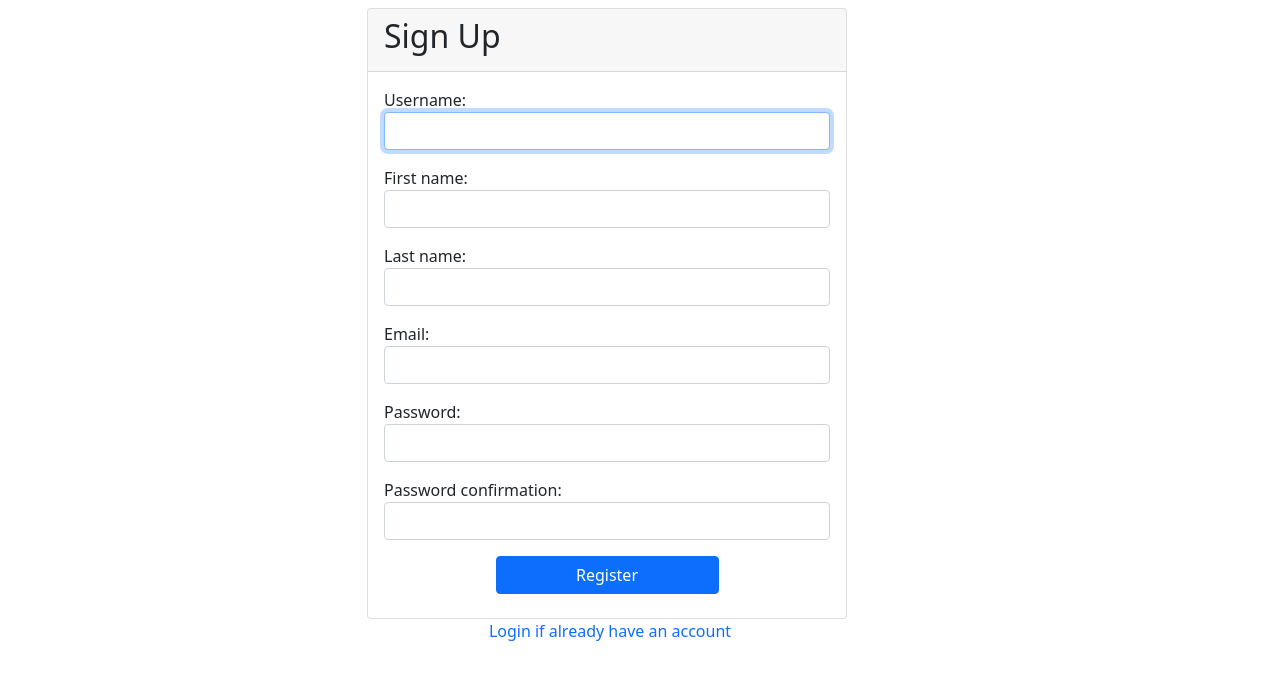
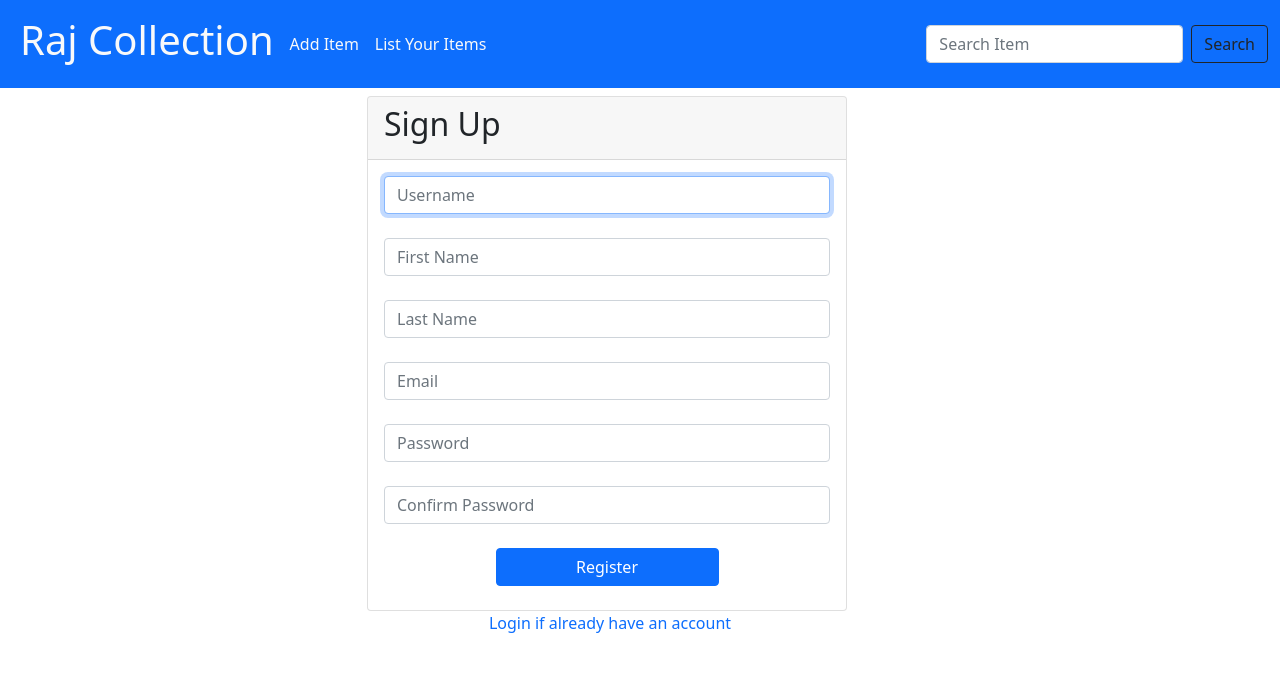
Before and after one commit to ShivPratapRaj/Inventory_Management, a Django app: page /account/register/ in a window 1280 px wide. Shown: the top 680 px of the page. Run offline with Django 3.2, Linux system fonts and the light colour scheme; some libraries are stand-ins or nearby versions.

Commit message:
called navbar in signin and signup page

```diff
--- a/account/forms.py
+++ b/account/forms.py
@@ -4,9 +4,9 @@ from django import forms
 
 
 class SignUpForm(UserCreationForm):
-    email = forms.EmailField(widget=forms.EmailInput(attrs={'class':'form-control'}))
-    first_name = forms.CharField(max_length=100, widget=forms.TextInput(attrs={'class':'form-control'}))
-    last_name = forms.CharField(max_length=100, widget=forms.TextInput(attrs={'class':'form-control'}))
+    email = forms.EmailField(widget=forms.EmailInput(attrs={'class':'form-control','placeholder':'Email'}))
+    first_name = forms.CharField(max_length=100, widget=forms.TextInput(attrs={'class':'form-control','placeholder':'First Name'}))
+    last_name = forms.CharField(max_length=100, widget=forms.TextInput(attrs={'class':'form-control','placeholder':'Last Name'}))
 
     class Meta:
         model = User
@@ -21,3 +21,6 @@ class SignUpForm(UserCreationForm):
         self.fields['username'].widget.attrs['class']='form-control'
         self.fields['password1'].widget.attrs['class']='form-control'
         self.fields['password2'].widget.attrs['class']='form-control'
+        self.fields['username'].widget.attrs['placeholder']='Username'
+        self.fields['password1'].widget.attrs['placeholder']='Password'
+        self.fields['password2'].widget.attrs['placeholder']='Confirm Password'
--- a/account/templates/account/register.html
+++ b/account/templates/account/register.html
@@ -30,8 +30,15 @@
                         <h2>Sign Up</h2>
                     </div>
                     <div class="card-body">
+
                         <form method="POST" novalidate>
-                            {{ form.as_p }}
+                            {{ form.username }}<br>
+                            {{ form.first_name }}<br>
+                            {{ form.last_name }}<br>
+                            {{ form.email }}<br>
+                            {{ form.password1 }}<br>
+                            {{ form.password2}}<br>
+
                             {% csrf_token %}
 
                             {% if form.non_field_errors %}
@@ -44,6 +51,7 @@
                                 <button class="btn btn-primary mb-2" type="submit">Register</button>
                             </div>
                         </form>
+
                     </div>
                 </div>
 
--- a/account/templates/base.html
+++ b/account/templates/base.html
@@ -9,12 +9,50 @@
     <script src="https://cdn.jsdelivr.net/npm/bootstrap@5.0.2/dist/js/bootstrap.bundle.min.js"
         integrity="sha384-MrcW6ZMFYlzcLA8Nl+NtUVF0sA7MsXsP1UyJoMp4YLEuNSfAP+JcXn/tWtIaxVXM"
         crossorigin="anonymous"></script>
+        <link rel="stylesheet" href="https://cdn.jsdelivr.net/npm/bootstrap-icons@1.3.0/font/bootstrap-icons.css">
 
 
 </head>
 
 <body>
+    <nav class="navbar navbar-expand-lg navbar-light bg-primary">
+        <div class="container-fluid">
 
+          <button class="navbar-toggler" type="button" data-bs-toggle="collapse" data-bs-target="#navbarSupportedContent"
+            aria-controls="navbarSupportedContent" aria-expanded="false" aria-label="Toggle navigation">
+            <span class="navbar-toggler-icon"></span>
+          </button>
+          <div class="collapse navbar-collapse" id="navbarSupportedContent">
+            <ul class="navbar-nav me-auto mb-2 mb-lg-0">
+              <li class="nav-item">
+                <a class="nav-link active text-light" aria-current="page" href="{% url 'index' %}">
+                  <h1>Raj Collection</h1>
+                </a>
+              </li>
+              <li class="nav-item">
+            <a class="nav-link active text-light  mt-3" aria-current="page" href="{% url 'additem' %}">Add Item</a>
+          </li>
+          <li class="nav-item">
+            <a class="nav-link active text-light  mt-3" aria-current="page" href="{% url 'itemlist' %}">List Your
+              Items</a>
+          </li>
+
+            </ul>
+            <form class="d-flex" method="POST" action="{% url 'search_result' %}">
+              {% csrf_token %}
+              <input type="search" class="form-control me-2" placeholder="Search Item" aria-label="Search" name="searched">
+
+              <button class="btn btn-outline-dark " type="submit">Search</button>
+
+            </form>
+
+
+
+
+
+          </div>
+        </div>
+      </nav>
 </body>
 
 </html>
```
Also changed, not shown: item/views.py (+6 -2 lines), account/templates/account/login.html (line endings or trailing spaces).
